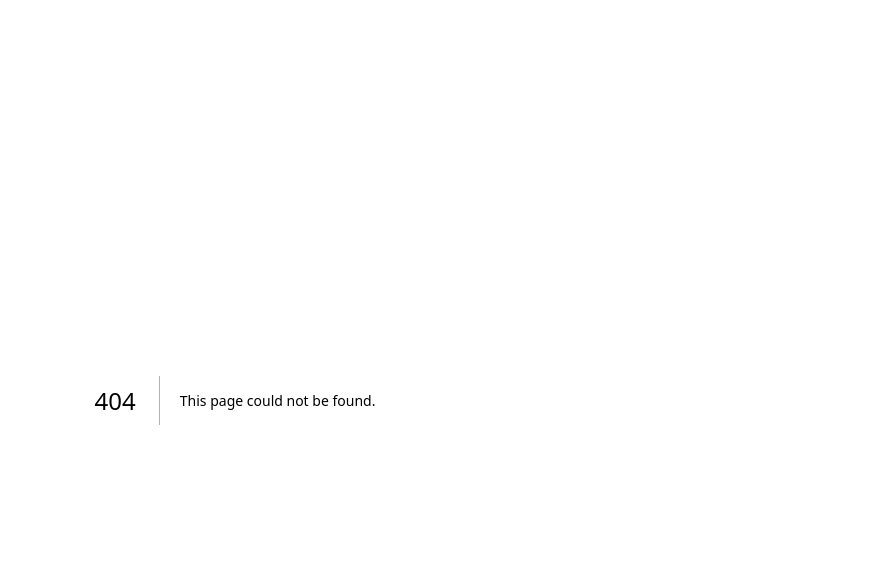
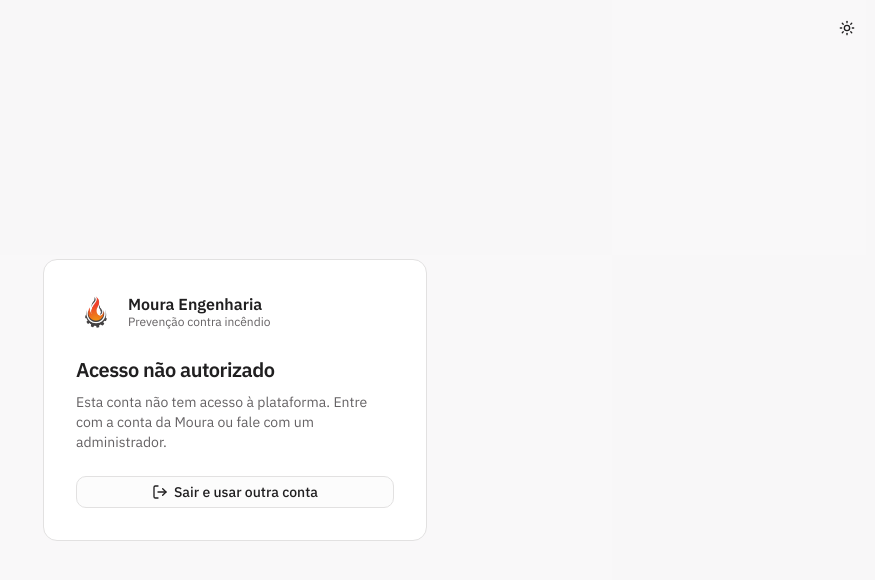
Before and after one commit to tiagoponciano/Moura-AI, a Next.js app in the folder client/: page /unauthorized in a window 1280 px wide. Before the commit this address had no page. Shown: the top 580 px of the page, without its empty margins (405-1280 px from the left). Built offline with nearby package versions, Linux system fonts and the light colour scheme.

Commit message:
feat(unauthorized/page.tsx): add the unauthorized route

```diff
--- /dev/null
+++ b/client/app/(auth)/unauthorized/page.tsx
@@ -0,0 +1,5 @@
+import { UnauthorizedCard } from "@/features/auth";
+
+export default function UnauthorizedPage() {
+  return <UnauthorizedCard />;
+}
```
